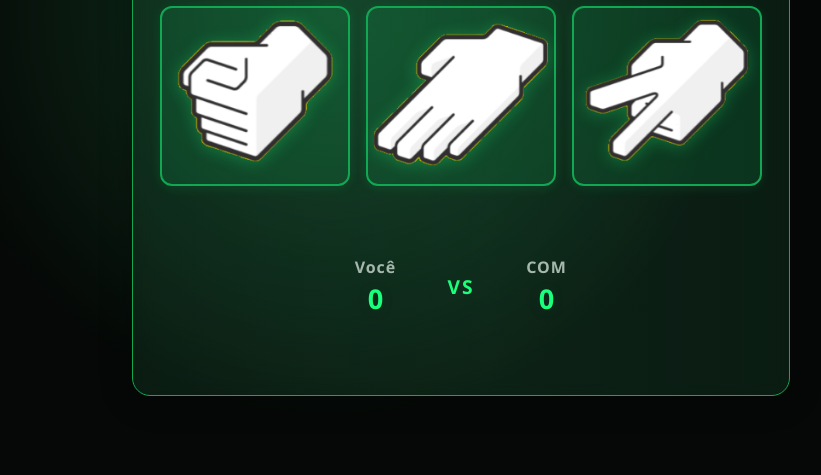
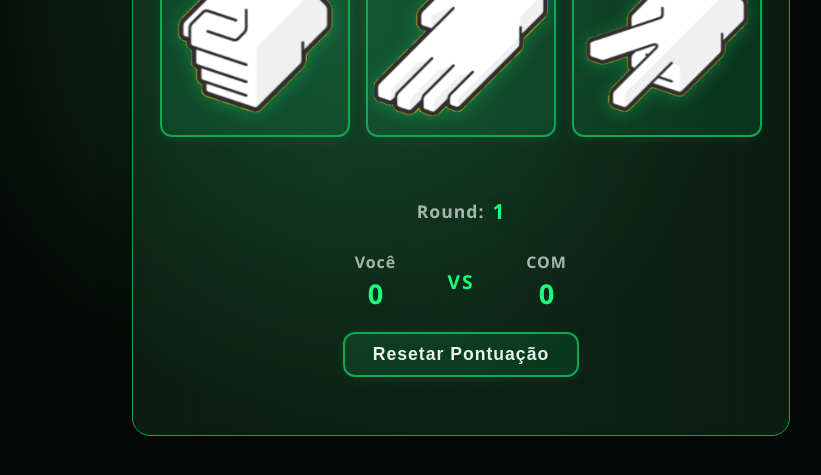
Before and after one commit to matheushmoro/jokenpo, a plain HTML site: page index.html in a window 1280 px wide. Shown: the part 309-784 px from the top of the page, without its empty margins (179-1000 px from the left). Drawn offline with Linux system fonts and the light colour scheme.

Commit message:
aditions

```diff
--- a/index.html
+++ b/index.html
@@ -22,6 +22,10 @@
             </button>
         </div>
         <p id="result"></p>
+                <div class="round-row">
+                    <span class="round-label">Round:</span>
+                    <span class="round-value" id="roundCounter">1</span>
+                </div>
         <div class="score-row">
             <div class="score-block">
                 <div class="score-title">Você</div>
@@ -33,6 +37,7 @@
                 <div class="score-value" id="computerScore">0</div>
             </div>
         </div>
+        <button id="resetScoreBtn" class="btn-reset" onclick="resetScores()">Resetar Pontuação</button>
     </main>
 </body>
 <script src="script.js"></script>
--- a/script.js
+++ b/script.js
@@ -1,6 +1,8 @@
 
 let playerScore = 0;
 let computerScore = 0;
+
+let roundCounter = 1;
 
 function play(userChoice) {
     const choices = ['rock', 'paper', 'scissors'];
@@ -43,4 +45,16 @@ function play(userChoice) {
     document.getElementById('result').innerHTML = resultHTML;
     document.getElementById('playerScore').textContent = playerScore;
     document.getElementById('computerScore').textContent = computerScore;
+    document.getElementById('roundCounter').textContent = roundCounter;
+    roundCounter++;
 }
+
+function resetScores() {
+    playerScore = 0;
+    computerScore = 0;
+    roundCounter = 1;
+    document.getElementById('playerScore').textContent = playerScore;
+    document.getElementById('computerScore').textContent = computerScore;
+    document.getElementById('roundCounter').textContent = roundCounter;
+    document.getElementById('result').innerHTML = '';
+}
--- a/style.css
+++ b/style.css
@@ -11,6 +11,7 @@
 
 body {
 	min-height: 100vh;
+	min-width: 100vw;
 	margin: 0;
 	padding: 0;
     background: radial-gradient(circle at 40% 40%, #103620 0%, var(--bg-primary) 45%),
@@ -31,7 +32,7 @@ body {
 	box-shadow: 0 4px 32px 0 rgba(0,0,0,0.25);
 	backdrop-filter: blur(8px);
 	width: 600px;
-    height: 500px;
+    height: 580px;
 	margin: 60px auto 0 auto;
 	padding: 20px 28px 28px 28px;
 	display: flex;
@@ -51,7 +52,6 @@ body {
 
 .buttons {
     display: flex;
-    max-height: auto;
     gap: 16px;
     margin-bottom: 24px;
 }
@@ -74,7 +74,6 @@ body {
 button:hover, button:focus {
 	background: rgba(26, 255, 124, 0.22);
 	border-color: #00ffae;
-	color: #00ffae;
 	box-shadow: 0 4px 24px 0 rgba(26,255,124,0.18);
 	outline: none;
 	transform: translateY(-6px);
@@ -84,7 +83,6 @@ button:hover, button:focus {
 button:active, .btn-jokenpo:active {
 	background: rgba(26, 255, 124, 0.32);
 	border-color: #00ffae;
-	color: #00ffae;
 	box-shadow: 0 1px 6px 0 rgba(26,255,124,0.18);
 	transform: translateY(1px) scale(0.97);
 	transition: none;
@@ -112,6 +110,9 @@ button:active, .btn-jokenpo:active {
 	justify-content: center;
 	width: 100%;
 	margin-bottom: 4px;
+	opacity: 0;
+	transform: translateY(16px);
+	animation: fadeInUp 0.45s cubic-bezier(.4,1.5,.5,1) forwards;
 }
 
 .mini-btn {
@@ -146,6 +147,43 @@ button:active, .btn-jokenpo:active {
 	color: #eafef3;
 	font-weight: 600;
 	text-align: center;
+	opacity: 0;
+	transform: translateY(16px);
+	animation: fadeInUp 0.45s cubic-bezier(.4,1.5,.5,1) 0.08s forwards;
+}
+
+@keyframes fadeInUp {
+	from {
+		opacity: 0;
+		transform: translateY(16px);
+	}
+	to {
+		opacity: 1;
+		transform: translateY(0);
+	}
+}
+
+.round-row {
+	display: flex;
+	align-items: center;
+	justify-content: center;
+	gap: 8px;
+	margin: 8px 0 8px 0;
+	font-size: 1.1rem;
+	font-weight: 600;
+	color: #a6b8ad;
+	letter-spacing: 1px;
+}
+
+.round-label {
+	color: #a6b8ad;
+}
+
+.round-value {
+	color: #1aff7c;
+	font-size: 1.3rem;
+	font-weight: 700;
+	text-shadow: 0 2px 8px #0f2b1e;
 }
 
 /* Pontuação lado a lado */
@@ -188,11 +226,46 @@ button:active, .btn-jokenpo:active {
 	letter-spacing: 2px;
 }
 
+.btn-reset {
+	margin-top: 10px;
+	padding: 10px 28px;
+	background: rgba(26, 255, 124, 0.10);
+	border: 2px solid #12a853;
+	border-radius: 12px;
+	color: var(--text-main);
+	font-size: 1.1rem;
+	font-weight: 600;
+	cursor: pointer;
+	box-shadow: 0 2px 12px 0 rgba(26,255,124,0.10);
+	transition: background 0.2s, border 0.2s, color 0.2s, box-shadow 0.2s;
+	letter-spacing: 1px;
+	outline: none;
+	display: block;
+	align-self: center;
+}
+
+.btn-reset:hover, .btn-reset:focus {
+	background: rgba(26, 255, 124, 0.22);
+	border-color: #00ffae;
+	box-shadow: 0 4px 24px 0 rgba(26,255,124,0.18);
+	outline: none;
+	transform: translateY(-3px);
+	transition: transform 0.18s cubic-bezier(.4,1.5,.5,1), background 0.2s, border 0.2s, color 0.2s, box-shadow 0.2s;
+}
+
+.btn-reset:active {
+	background: rgba(26, 255, 124, 0.32);
+	border-color: #00ffae;
+	box-shadow: 0 1px 6px 0 rgba(26,255,124,0.18);
+	transform: translateY(1px) scale(0.97);
+	transition: none;
+}
+
 /* Responsividade para telas menores que 900px */
 @media (max-width: 700px) {
 	.container {
 		width: 95vw;
-		height: 550px;
+		height: 600px;
 		min-height: 320px;
 		margin: 24px auto 0 auto;
 		padding: 12px 6vw 18px 6vw;
```
